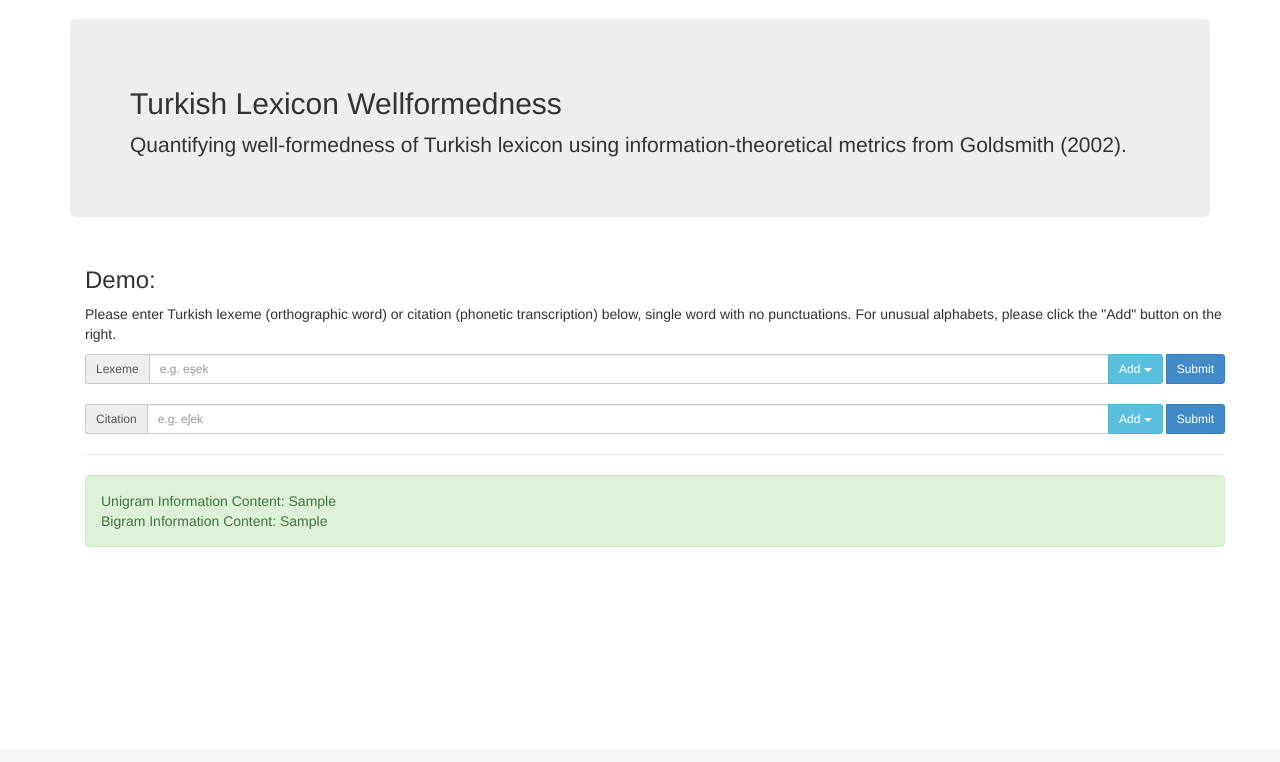
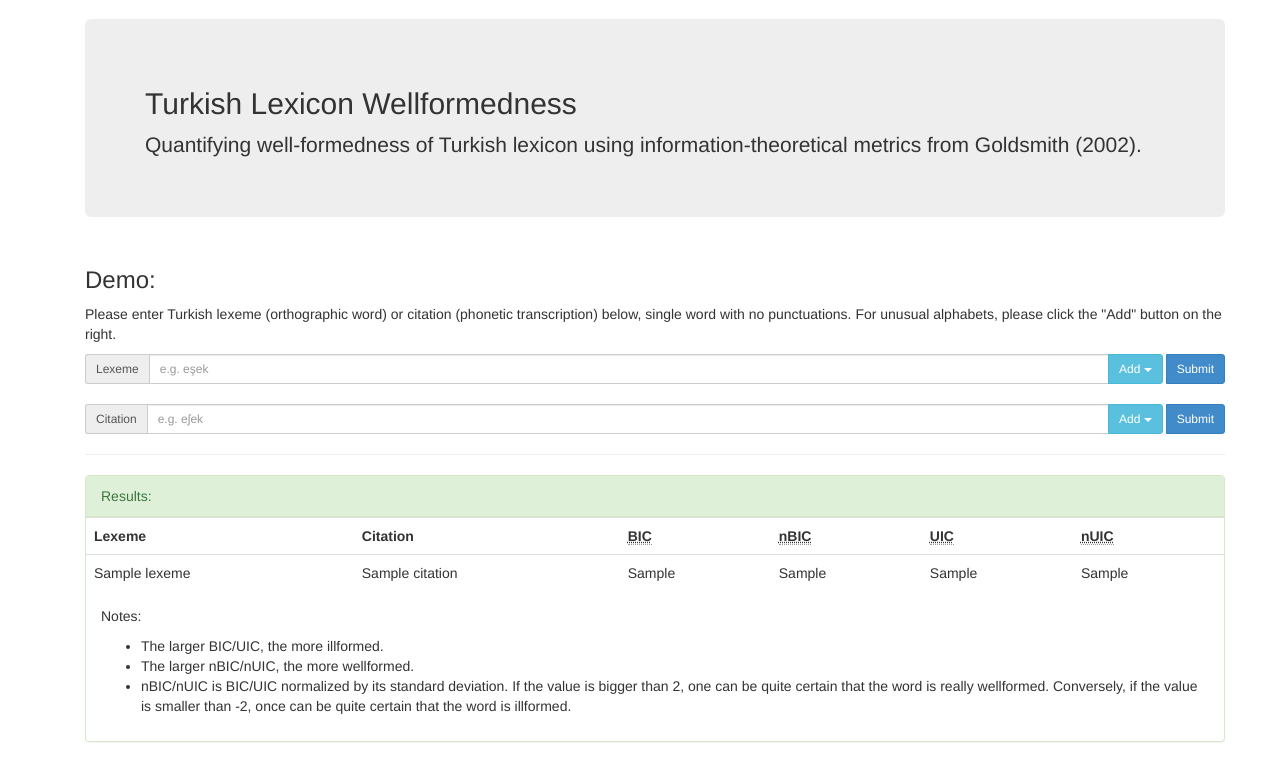
Before and after one commit to zachguo/TLW, a Flask app: template templates/_base.html in a window 1280 px wide. Shown: the part 51-813 px from the top of the page. Before the commit the page ends 598 px from the top, so only its background shows below. Run offline with Flask 2, Linux system fonts and the light colour scheme; the template is opened without the code that fills it: most values are stand-ins (such as "Sample title", 1, 10 or a date in 2020); some libraries are stand-ins or nearby versions.

Commit message:
add nBIC/nUIC, better result display

```diff
--- a/application.py
+++ b/application.py
@@ -10,12 +10,14 @@ app.debug=True # only in dev
 def demo():
 	if request.method == 'POST':
 		tlw = TLW.TLW()
-		wordICunigram, wordICbigram, error = '', '', ''
+		wordICunigram, wordICbigram, wordICunigram_std, wordICbigram_std, error, lexeme, citation = '','','','','','',''
 		if 'lexeme' in request.form:
 			lexeme = escape(request.form['lexeme']).strip()
 			if lexeme:
 				if lexeme.encode('utf-8') in tlw.citationDict:
-					wordICunigram, wordICbigram = tlw.cal_wellformedness(tlw.citationDict[lexeme.encode('utf-8')])
+					citation = tlw.citationDict[lexeme.encode('utf-8')]
+					wordICunigram, wordICbigram = tlw.cal_wellformedness(citation)
+					citation = citation.decode('utf-8')
 				else:
 					error = "Sorry, the lexeme you entered doesn't exist in our corpus. Please try its citation instead."
 		if 'citation' in request.form:
@@ -25,7 +27,11 @@ def demo():
 					wordICunigram, wordICbigram = tlw.cal_wellformedness(citation.encode('utf-8'))
 				except:
 					error = "Invalid citation."
-		return render_template("_base.html", wordICunigram=wordICunigram, wordICbigram=wordICbigram, error=error)
+		if wordICunigram:
+			wordICunigram_std = -(wordICunigram - 4.325948)/0.3538684 # standardized value
+		if wordICbigram:
+			wordICbigram_std = -(wordICbigram - 11.38079)/1.537547 # standardized value
+		return render_template("_base.html", wordICunigram=wordICunigram, wordICbigram=wordICbigram, wordICunigram_std=wordICunigram_std, wordICbigram_std=wordICbigram_std, error=error, lexeme=lexeme, citation=citation)
 	else:
 	    return render_template("_base.html")
 
--- a/templates/_base.html
+++ b/templates/_base.html
@@ -52,9 +52,11 @@
 
 		<div class="container">
 
-			<div class="jumbotron">
-				<h2>Turkish Lexicon Wellformedness</h2>
-			    <p>Quantifying well-formedness of Turkish lexicon using information-theoretical metrics from Goldsmith (2002).</p>
+			<div class="container">
+				<div class="jumbotron">
+					<h2>Turkish Lexicon Wellformedness</h2>
+				    <p>Quantifying well-formedness of Turkish lexicon using information-theoretical metrics from Goldsmith (2002).</p>
+				</div>
 			</div>
 
 			<div class="container">
@@ -107,9 +109,37 @@
 			<div class="container">
 				<hr>
 				{% if wordICunigram or wordICbigram %}
-				<div class="alert alert-success">
-					Unigram Information Content: {{wordICunigram}}<br>
-					Bigram Information Content: {{wordICbigram}}
+				<div class="panel panel-success">
+					<!-- Default panel contents -->
+					<div class="panel-heading">Results:</div>
+					<div class="table-responsive">
+					  <table class="table">
+					    <tr>
+					    	<th>Lexeme</th>
+					    	<th>Citation</th>
+							<th><abbr title="Bigram Information Content">BIC</abbr></th>
+							<th><abbr title="Normalized Bigram Information Content">nBIC</abbr></th>
+							<th><abbr title="Unigram Information Content">UIC</abbr></th>
+							<th><abbr title="Normalized Unigram Information Content">nUIC</abbr></th>
+					    </tr>
+					    <tr>
+					    	<td>{{lexeme}}</td>
+					    	<td>{{citation}}</td>
+					    	<td>{{wordICbigram}}</td>
+					    	<td>{{wordICbigram_std}}</td>
+					    	<td>{{wordICunigram}}</td>
+					    	<td>{{wordICunigram_std}}</td>
+					    </tr>
+					  </table>
+					</div>
+					<div class="panel-body">
+						<p>Notes:</p>
+						<ul>
+						<li>The larger BIC/UIC, the more illformed.</li>
+						<li>The larger nBIC/nUIC, the more wellformed.</li>
+						<li>nBIC/nUIC is BIC/UIC normalized by its standard deviation. If the value is bigger than 2, one can be quite certain that the word is really wellformed. Conversely, if the value is smaller than -2, once can be quite certain that the word is illformed.</li>
+						</ul>
+					</div>
 				</div>
 				{% endif %}
 				{% if error %}
```
